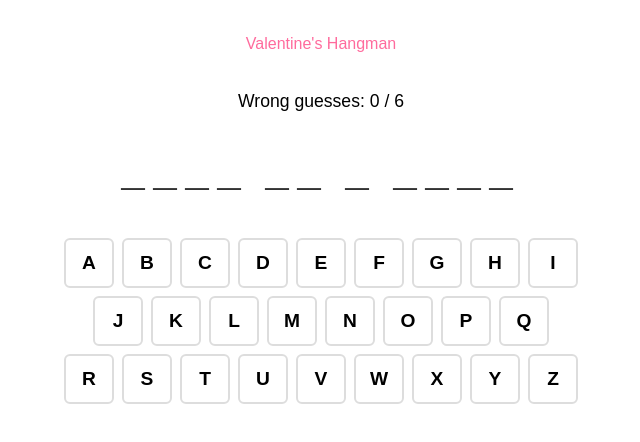
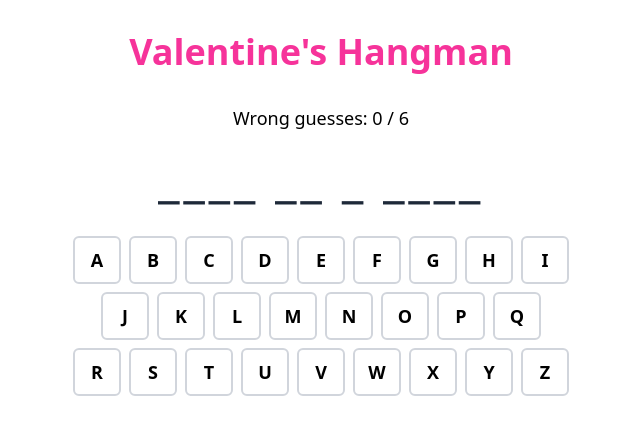
Before and after one commit to hkittelberger/valentine-hangman, a SvelteKit app: page / in a window 1280 px wide. Shown: the top 442 px of the page, without its empty margins (319-959 px from the left). Built offline with nearby package versions, Linux system fonts and the light colour scheme.

Commit message:
switched to tailwind

```diff
--- a/src/routes/+page.svelte
+++ b/src/routes/+page.svelte
@@ -52,38 +52,42 @@
 	$: gameOver = gameWon || gameLost;
 </script>
 
-<div class="game-container">
-	<h1>Valentine's Hangman</h1>
+<div class="max-w-2xl mx-auto p-8 text-center font-sans">
+	<h1 class="text-pink-500 text-4xl font-bold mb-8">Valentine's Hangman</h1>
 
-	<div class="game-info">
-		<p>Wrong guesses: {wrongGuesses} / {maxWrongGuesses}</p>
+	<div class="mb-6">
+		<p class="text-lg">Wrong guesses: {wrongGuesses} / {maxWrongGuesses}</p>
 	</div>
 
-	<div class="word-display">
+	<div class="text-4xl font-bold my-8 tracking-widest text-gray-800 flex justify-center gap-4 flex-wrap">
 		{#each displayWords as word, i}
-			<span class="word">{word}</span>
+			<span class="font-mono">{word}</span>
 		{/each}
 	</div>
 
 	{#if gameWon}
-		<div class="game-message win">🎉 You won! 🎉</div>
+		<div class="text-2xl font-bold my-6 p-4 rounded-lg bg-green-100 text-green-800 border-2 border-green-200">🎉 You won! 🎉</div>
 	{:else if gameLost}
-		<div class="game-message lose">💀 Game over! The phrase was: "{targetPhrase}" 💀</div>
+		<div class="text-2xl font-bold my-6 p-4 rounded-lg bg-red-100 text-red-800 border-2 border-red-200">💀 Game over! The phrase was: "{targetPhrase}" 💀</div>
 	{/if}
 
 	{#if gameOver}
-		<button class="reset-btn" on:click={resetGame}>Play Again</button>
+		<button
+			class="bg-pink-500 hover:bg-pink-600 text-white font-bold py-3 px-6 rounded-md text-lg transition-colors mb-8"
+			on:click={resetGame}
+		>
+			Play Again
+		</button>
 	{/if}
 
-	<div class="alphabet">
+	<div class="mt-8">
 		{#each letterRows as row}
-			<div class="letter-row">
+			<div class="flex justify-center gap-2 mb-2">
 				{#each row as letter}
 					<button
-						class="letter-btn"
-						class:guessed={guessedLetters.has(letter)}
-						class:correct={guessedLetters.has(letter) && targetPhrase.toLowerCase().includes(letter)}
-						class:wrong={guessedLetters.has(letter) && !targetPhrase.toLowerCase().includes(letter)}
+						class="w-12 h-12 border-2 border-gray-300 bg-white text-lg font-bold rounded-md cursor-pointer transition-all duration-200 hover:bg-gray-100 hover:border-pink-500 disabled:cursor-not-allowed
+						{guessedLetters.has(letter) && targetPhrase.toLowerCase().includes(letter) ? 'bg-green-100 border-green-500 text-green-800' : ''}
+						{guessedLetters.has(letter) && !targetPhrase.toLowerCase().includes(letter) ? 'bg-red-100 border-red-500 text-red-800' : ''}"
 						disabled={guessedLetters.has(letter) || gameOver}
 						on:click={() => guessLetter(letter)}
 					>
@@ -94,135 +98,3 @@
 		{/each}
 	</div>
 </div>
-
-<style>
-	.game-container {
-		max-width: 600px;
-		margin: 0 auto;
-		padding: 2rem;
-		text-align: center;
-		font-family: Arial, sans-serif;
-	}
-
-	h1 {
-		color: #ff6b9d;
-		margin-bottom: 2rem;
-	}
-
-	.game-info {
-		margin-bottom: 1.5rem;
-		font-size: 1.1rem;
-	}
-
-	.word-display {
-		font-size: 2.5rem;
-		font-weight: bold;
-		margin: 2rem 0;
-		letter-spacing: 0.2em;
-		color: #333;
-		display: flex;
-		justify-content: center;
-		gap: 1rem;
-		flex-wrap: wrap;
-	}
-
-	.word {
-		font-family: 'Courier New', monospace;
-	}
-
-	.game-message {
-		font-size: 1.5rem;
-		font-weight: bold;
-		margin: 1.5rem 0;
-		padding: 1rem;
-		border-radius: 8px;
-	}
-
-	.win {
-		background-color: #d4edda;
-		color: #155724;
-		border: 2px solid #c3e6cb;
-	}
-
-	.lose {
-		background-color: #f8d7da;
-		color: #721c24;
-		border: 2px solid #f5c6cb;
-	}
-
-	.reset-btn {
-		background-color: #ff6b9d;
-		color: white;
-		border: none;
-		padding: 0.75rem 1.5rem;
-		font-size: 1.1rem;
-		border-radius: 6px;
-		cursor: pointer;
-		margin-bottom: 2rem;
-		transition: background-color 0.2s;
-	}
-
-	.reset-btn:hover {
-		background-color: #e55a89;
-	}
-
-	.alphabet {
-		margin-top: 2rem;
-	}
-
-	.letter-row {
-		display: flex;
-		justify-content: center;
-		gap: 0.5rem;
-		margin-bottom: 0.5rem;
-	}
-
-	.letter-btn {
-		width: 50px;
-		height: 50px;
-		border: 2px solid #ddd;
-		background-color: white;
-		font-size: 1.2rem;
-		font-weight: bold;
-		border-radius: 6px;
-		cursor: pointer;
-		transition: all 0.2s;
-	}
-
-	.letter-btn:hover:not(:disabled) {
-		background-color: #f0f0f0;
-		border-color: #ff6b9d;
-	}
-
-	.letter-btn:disabled {
-		cursor: not-allowed;
-	}
-
-	.letter-btn.correct {
-		background-color: #d4edda;
-		border-color: #28a745;
-		color: #155724;
-	}
-
-	.letter-btn.wrong {
-		background-color: #f8d7da;
-		border-color: #dc3545;
-		color: #721c24;
-	}
-
-	@media (max-width: 480px) {
-		.word-display {
-			font-size: 2rem;
-		}
-
-		.letter-btn {
-			width: 40px;
-			height: 40px;
-			font-size: 1rem;
-		}
-
-		.letter-row {
-			gap: 0.3rem;
-		}
-	}
-</style>
```
